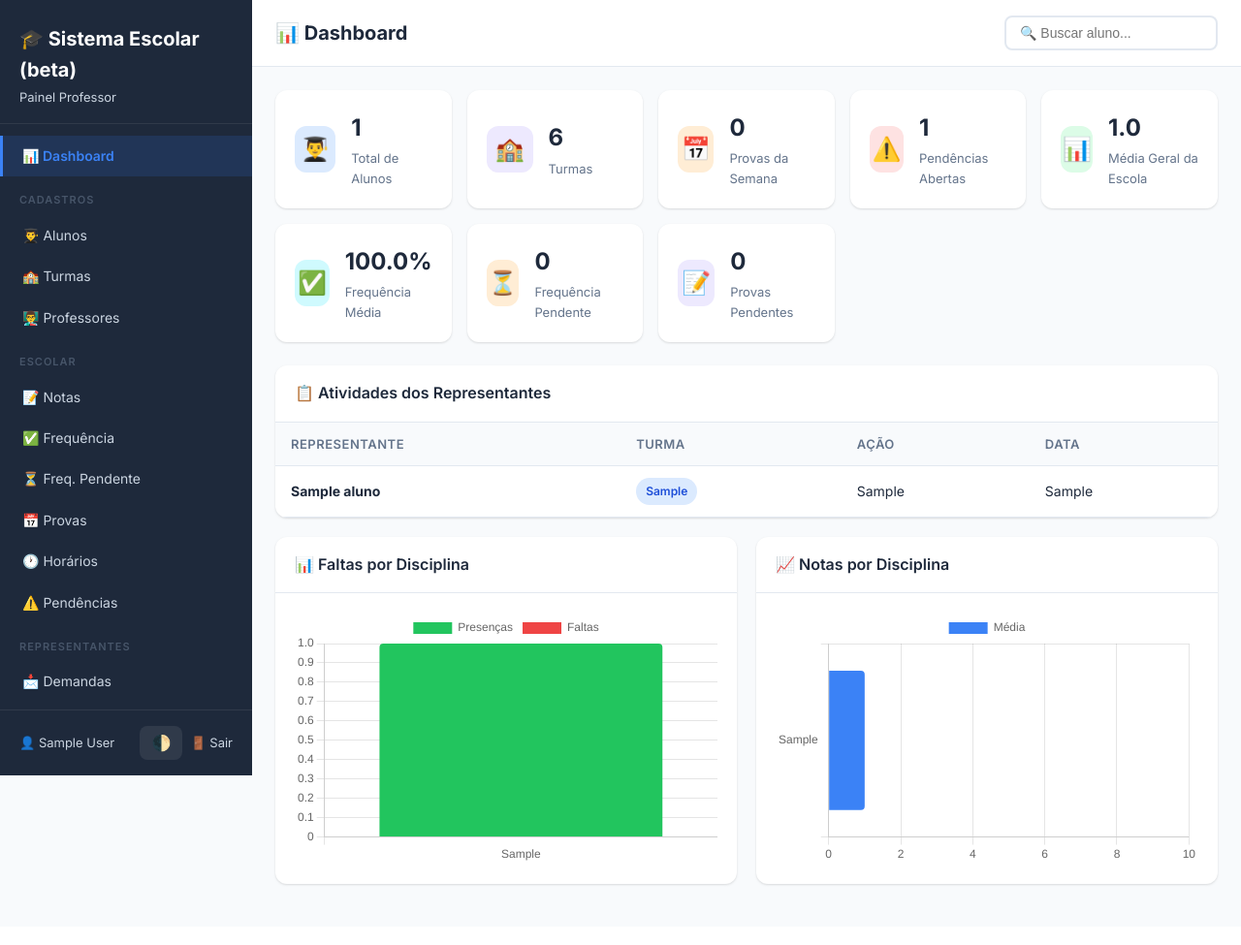
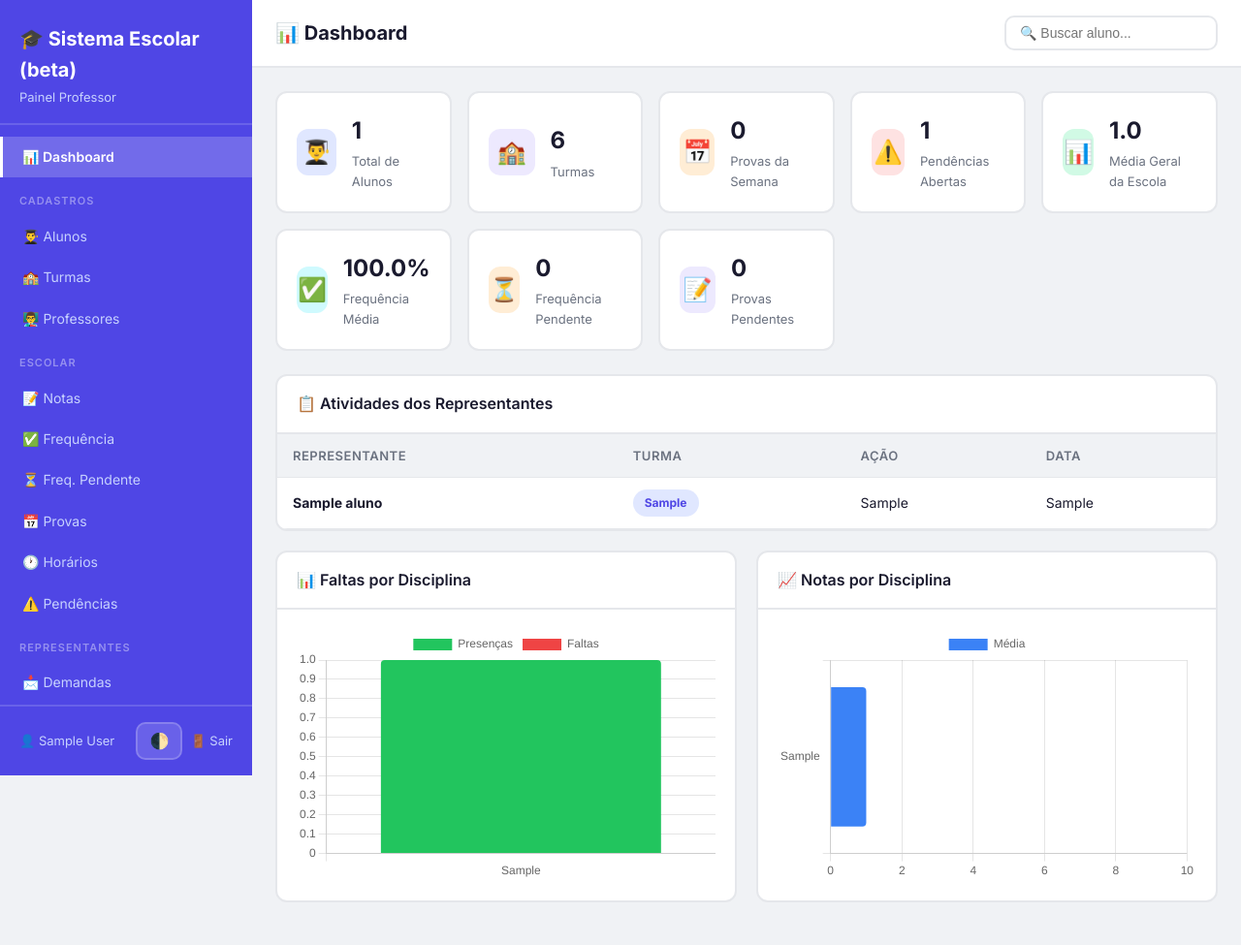
Before and after one commit to JamesFrs/Escola-System, a Flask app: page /dashboard in a window 1280 px wide. Shown: the whole page at 97% size. Before the commit the page ends 914 px from the top, so only its background shows below. Run offline with Flask 3, Linux system fonts and the light colour scheme; the visitor is signed in with stand-in values (Sample User, id 1); data comes from the database, SQL or seed files in the repository; tables that the repository leaves empty hold one stand-in row (values such as "Sample post").

Commit message:
Novo design flat colorido + dados acadêmicos no painel do representante
- CSS completamente reescrito: flat design colorido (estilo Slack/Discord)
- Sem sombras, bordas visíveis (2px), cores vibrantes, border-radius 10-12px
- Sidebar roxa com gradientes, badges coloridos, alertas com borda
- Dark mode atualizado para novo design
- Dashboard do representante agora mostra: Notas, Frequência por disciplina, Próximas Provas
- Média geral calculada automaticamente
- Situação do aluno (Aprovado/Recuperação/Reprovado) visível no painel

```diff
--- a/app.py
+++ b/app.py
@@ -1109,10 +1109,29 @@ def rep_dashboard():
     enquetes_ativas = query_db("SELECT COUNT(*) as c FROM enquetes WHERE turma=? AND ativa=1", [turma], one=True)['c']
     avisos = query_db("SELECT * FROM avisos WHERE turma=? ORDER BY data DESC LIMIT 5", [turma])
 
+    notas = query_db("SELECT * FROM notas WHERE codigo_aluno=? ORDER BY disciplina", [codigo])
+    provas = query_db("SELECT * FROM provas WHERE turma=? AND status='confirmada' ORDER BY data", [turma])
+    freq_por_disc = query_db("""
+        SELECT disciplina, COUNT(*) as total,
+               SUM(CASE WHEN presente=1 THEN 1 ELSE 0 END) as presencas,
+               SUM(CASE WHEN presente=0 THEN 1 ELSE 0 END) as faltas
+        FROM frequencia WHERE codigo_aluno=? GROUP BY disciplina ORDER BY disciplina
+    """, [codigo])
+
+    media_geral = 0
+    count = 0
+    for n in notas:
+        if n['nota'] > 0:
+            media_geral += n['nota']
+            count += 1
+    if count > 0:
+        media_geral = round(media_geral / count, 1)
+
     return render_template('representante/dashboard.html', aluno=aluno, turma=turma, funcao=funcao,
                            freq_pendente=freq_pendente, provas_pendentes=provas_pendentes,
                            demandas_abertas=demandas_abertas, enquetes_ativas=enquetes_ativas,
-                           avisos=avisos)
+                           avisos=avisos, notas=notas, provas=provas,
+                           freq_por_disc=freq_por_disc, media_geral=media_geral)
 
 
 @app.route('/representante/frequencia', methods=['GET', 'POST'])
--- a/static/css/style.css
+++ b/static/css/style.css
@@ -1,21 +1,25 @@
 :root {
-  --bg: #f8fafc; --bg-card: #ffffff; --text: #1e293b; --text-secondary: #64748b;
-  --primary: #3b82f6; --primary-dark: #2563eb; --success: #22c55e; --success-dark: #16a34a;
-  --warning: #f59e0b; --danger: #ef4444; --danger-dark: #dc2626;
-  --purple: #8b5cf6; --cyan: #06b6d4; --orange: #f97316;
-  --border: #e2e8f0; --sidebar-bg: #1e293b; --text-sidebar: #cbd5e1;
-  --radius: 12px; --shadow: 0 1px 3px rgba(0,0,0,0.08), 0 1px 2px rgba(0,0,0,0.06);
-  --shadow-lg: 0 10px 15px -3px rgba(0,0,0,0.1), 0 4px 6px -2px rgba(0,0,0,0.05);
+  --bg: #f0f2f5; --bg-card: #ffffff; --text: #1a1a2e; --text-secondary: #6b7280;
+  --primary: #4f46e5; --primary-dark: #4338ca; --primary-light: #e0e7ff;
+  --success: #10b981; --success-dark: #059669; --success-light: #d1fae5;
+  --warning: #f59e0b; --warning-dark: #d97706; --warning-light: #fef3c7;
+  --danger: #ef4444; --danger-dark: #dc2626; --danger-light: #fee2e2;
+  --purple: #8b5cf6; --purple-light: #ede9fe;
+  --cyan: #06b6d4; --cyan-light: #cffafe;
+  --orange: #f97316; --orange-light: #ffedd5;
+  --pink: #ec4899; --pink-light: #fce7f3;
+  --border: #e5e7eb; --sidebar-bg: #4f46e5; --sidebar-hover: #4338ca;
+  --text-sidebar: #c7d2fe; --radius: 12px; --shadow: none;
+  --shadow-lg: none;
 }
 
 *, *::before, *::after { box-sizing: border-box; margin: 0; padding: 0; }
-
 body { font-family: 'Inter', -apple-system, BlinkMacSystemFont, sans-serif; background: var(--bg); color: var(--text); line-height: 1.6; }
 
 /* ===== LOGIN ===== */
-.login-body { min-height: 100vh; display: flex; align-items: center; justify-content: center; background: linear-gradient(135deg, #1e293b 0%, #334155 50%, #1e293b 100%); }
+.login-body { min-height: 100vh; display: flex; align-items: center; justify-content: center; background: linear-gradient(135deg, #4f46e5 0%, #7c3aed 50%, #ec4899 100%); }
 .login-container { width: 100%; max-width: 800px; padding: 20px; }
-.login-box { background: var(--bg-card); border-radius: 20px; padding: 40px; box-shadow: var(--shadow-lg); text-align: center; }
+.login-box { background: var(--bg-card); border-radius: 20px; padding: 40px; text-align: center; border: 3px solid #e0e7ff; }
 .login-logo { font-size: 48px; margin-bottom: 8px; }
 .login-box h1 { font-size: 32px; color: var(--text); margin-bottom: 4px; }
 .login-box .subtitle { color: var(--text-secondary); margin-bottom: 24px; }
@@ -58,47 +63,47 @@ body { font-family: 'Inter', -apple-system, BlinkMacSystemFont, sans-serif; back
 
 /* ===== SIDEBAR ===== */
 .sidebar { width: 260px; background: var(--sidebar-bg); color: var(--text-sidebar); display: flex; flex-direction: column; position: fixed; top: 0; left: 0; bottom: 0; z-index: 100; transition: transform 0.3s; }
-.sidebar-header { padding: 24px 20px 16px; border-bottom: 1px solid rgba(255,255,255,0.08); }
+.sidebar-header { padding: 24px 20px 16px; border-bottom: 2px solid rgba(255,255,255,0.15); }
 .sidebar-header h2 { color: #fff; font-size: 20px; }
 .sidebar-header p { color: var(--text-sidebar); font-size: 13px; margin-top: 2px; }
 .sidebar-nav { flex: 1; padding: 12px 0; overflow-y: auto; }
-.sidebar-nav a { display: block; padding: 10px 20px; color: var(--text-sidebar); text-decoration: none; font-size: 14px; transition: all 0.2s; border-left: 3px solid transparent; }
-.sidebar-nav a:hover { background: rgba(255,255,255,0.06); color: #fff; }
-.sidebar-nav a.active { background: rgba(59,130,246,0.15); color: var(--primary); border-left-color: var(--primary); font-weight: 600; }
-.nav-section { padding: 16px 20px 6px; font-size: 11px; text-transform: uppercase; letter-spacing: 1px; color: #475569; font-weight: 600; }
-.sidebar-footer { padding: 16px 20px; border-top: 1px solid rgba(255,255,255,0.08); display: flex; justify-content: space-between; align-items: center; }
+.sidebar-nav a { display: block; padding: 10px 20px; color: var(--text-sidebar); text-decoration: none; font-size: 14px; transition: all 0.15s; border-left: 3px solid transparent; }
+.sidebar-nav a:hover { background: var(--sidebar-hover); color: #fff; }
+.sidebar-nav a.active { background: rgba(255,255,255,0.2); color: #fff; border-left-color: #fff; font-weight: 600; }
+.nav-section { padding: 16px 20px 6px; font-size: 11px; text-transform: uppercase; letter-spacing: 1px; color: rgba(255,255,255,0.4); font-weight: 600; }
+.sidebar-footer { padding: 16px 20px; border-top: 2px solid rgba(255,255,255,0.15); display: flex; justify-content: space-between; align-items: center; }
 .sidebar-footer a { color: var(--text-sidebar); text-decoration: none; font-size: 13px; }
 .sidebar-footer a:hover { color: #fff; }
 
 /* ===== MAIN CONTENT ===== */
 .main-content { flex: 1; margin-left: 260px; min-height: 100vh; }
-.topbar { display: flex; align-items: center; gap: 16px; padding: 16px 24px; background: var(--bg-card); border-bottom: 1px solid var(--border); position: sticky; top: 0; z-index: 50; }
+.topbar { display: flex; align-items: center; gap: 16px; padding: 16px 24px; background: var(--bg-card); border-bottom: 2px solid var(--border); position: sticky; top: 0; z-index: 50; }
 .topbar h1 { font-size: 20px; flex: 1; }
 .menu-toggle { display: none; background: none; border: none; font-size: 24px; cursor: pointer; padding: 4px 8px; }
 .topbar-search { position: relative; }
-.topbar-search input { padding: 8px 14px; border: 2px solid var(--border); border-radius: 8px; font-size: 14px; width: 220px; }
+.topbar-search input { padding: 8px 14px; border: 2px solid var(--border); border-radius: 10px; font-size: 14px; width: 220px; }
 .topbar-search input:focus { outline: none; border-color: var(--primary); }
-.search-dropdown { position: absolute; top: 100%; right: 0; background: var(--bg-card); border: 1px solid var(--border); border-radius: 8px; box-shadow: var(--shadow-lg); min-width: 320px; max-height: 300px; overflow-y: auto; display: none; z-index: 200; }
+.search-dropdown { position: absolute; top: 100%; right: 0; background: var(--bg-card); border: 2px solid var(--border); border-radius: 12px; min-width: 320px; max-height: 300px; overflow-y: auto; display: none; z-index: 200; }
 .search-item { display: block; padding: 10px 14px; color: var(--text); text-decoration: none; font-size: 14px; border-bottom: 1px solid var(--border); }
-.search-item:hover { background: var(--bg); }
+.search-item:hover { background: var(--primary-light); }
 
 #pageContent { padding: 24px; }
 
 /* ===== CARDS ===== */
-.card { background: var(--bg-card); border-radius: var(--radius); box-shadow: var(--shadow); overflow: hidden; margin-bottom: 20px; }
-.card-header { display: flex; align-items: center; justify-content: space-between; padding: 16px 20px; border-bottom: 1px solid var(--border); }
+.card { background: var(--bg-card); border-radius: var(--radius); border: 2px solid var(--border); overflow: hidden; margin-bottom: 20px; }
+.card-header { display: flex; align-items: center; justify-content: space-between; padding: 16px 20px; border-bottom: 2px solid var(--border); }
 .card-header h2 { font-size: 16px; font-weight: 600; }
 
 /* ===== STAT CARDS ===== */
 .stats-grid { display: grid; grid-template-columns: repeat(auto-fit, minmax(180px, 1fr)); gap: 16px; margin-bottom: 24px; }
-.stat-card { background: var(--bg-card); border-radius: var(--radius); box-shadow: var(--shadow); padding: 20px; display: flex; align-items: center; gap: 16px; }
+.stat-card { background: var(--bg-card); border-radius: var(--radius); border: 2px solid var(--border); padding: 20px; display: flex; align-items: center; gap: 16px; }
 .stat-icon { width: 48px; height: 48px; border-radius: 12px; display: flex; align-items: center; justify-content: center; font-size: 24px; }
-.stat-icon.blue { background: #dbeafe; }
-.stat-icon.green { background: #dcfce7; }
-.stat-icon.orange { background: #ffedd5; }
-.stat-icon.red { background: #fee2e2; }
-.stat-icon.purple { background: #ede9fe; }
-.stat-icon.cyan { background: #cffafe; }
+.stat-icon.blue { background: var(--primary-light); }
+.stat-icon.green { background: var(--success-light); }
+.stat-icon.orange { background: var(--orange-light); }
+.stat-icon.red { background: var(--danger-light); }
+.stat-icon.purple { background: var(--purple-light); }
+.stat-icon.cyan { background: var(--cyan-light); }
 .stat-info h3 { font-size: 24px; font-weight: 700; }
 .stat-info p { font-size: 13px; color: var(--text-secondary); margin-top: 2px; }
 
@@ -110,26 +115,26 @@ body { font-family: 'Inter', -apple-system, BlinkMacSystemFont, sans-serif; back
 table { width: 100%; border-collapse: collapse; }
 th, td { padding: 12px 16px; text-align: left; border-bottom: 1px solid var(--border); font-size: 14px; }
 th { background: var(--bg); font-weight: 600; color: var(--text-secondary); font-size: 13px; text-transform: uppercase; letter-spacing: 0.5px; }
-tr:hover { background: #f1f5f9; }
+tr:hover { background: var(--primary-light); }
 .actions { white-space: nowrap; }
 .actions a { margin-right: 8px; text-decoration: none; font-size: 16px; }
 .empty-state { text-align: center; color: var(--text-secondary); padding: 32px !important; }
 
 /* ===== BADGES ===== */
-.badge { display: inline-block; padding: 4px 10px; border-radius: 20px; font-size: 12px; font-weight: 600; }
-.badge-primary { background: #dbeafe; color: #1d4ed8; }
-.badge-success { background: #dcfce7; color: #16a34a; }
-.badge-warning { background: #fef3c7; color: #d97706; }
-.badge-danger { background: #fee2e2; color: #dc2626; }
+.badge { display: inline-block; padding: 4px 12px; border-radius: 20px; font-size: 12px; font-weight: 700; }
+.badge-primary { background: var(--primary-light); color: var(--primary); }
+.badge-success { background: var(--success-light); color: var(--success-dark); }
+.badge-warning { background: var(--warning-light); color: var(--warning-dark); }
+.badge-danger { background: var(--danger-light); color: var(--danger-dark); }
 
 /* ===== ALERTS ===== */
-.alert { padding: 12px 16px; border-radius: 8px; margin-bottom: 16px; font-size: 14px; font-weight: 500; }
-.alert-success { background: #dcfce7; color: #16a34a; border: 1px solid #bbf7d0; }
-.alert-error { background: #fee2e2; color: #dc2626; border: 1px solid #fecaca; }
+.alert { padding: 12px 16px; border-radius: 10px; margin-bottom: 16px; font-size: 14px; font-weight: 500; border: 2px solid; }
+.alert-success { background: var(--success-light); color: var(--success-dark); border-color: var(--success); }
+.alert-error { background: var(--danger-light); color: var(--danger-dark); border-color: var(--danger); }
 
 /* ===== PORTAL ===== */
 .portal-layout { min-height: 100vh; background: var(--bg); }
-.portal-header { background: var(--sidebar-bg); color: #fff; padding: 16px 24px; display: flex; align-items: center; justify-content: space-between; }
+.portal-header { background: var(--sidebar-bg); color: #fff; padding: 16px 24px; display: flex; align-items: center; justify-content: space-between; border-bottom: 3px solid var(--primary-dark); }
 .portal-header h1 { font-size: 18px; }
 .portal-user { display: flex; align-items: center; gap: 16px; }
 .portal-main { max-width: 1200px; margin: 0 auto; padding: 24px; }
@@ -137,8 +142,40 @@ tr:hover { background: #f1f5f9; }
 .portal-welcome h2 { font-size: 24px; margin-bottom: 4px; }
 .portal-welcome p { color: var(--text-secondary); }
 
+/* ===== INFO BOX ===== */
+.info-box { padding: 12px; border: 2px solid var(--border); border-radius: 10px; }
+.info-box label { font-size: 12px; font-weight: 600; color: var(--text-secondary); text-transform: uppercase; letter-spacing: 0.5px; margin-bottom: 4px; display: block; }
+.info-box p { font-size: 14px; margin: 0; }
+
 /* ===== CHART ===== */
 .chart-container { padding: 20px; height: 300px; position: relative; }
+
+/* ===== DARK MODE ===== */
+[data-theme="dark"] {
+  --bg: #0f0f23; --bg-card: #1a1a2e; --text: #e2e8f0; --text-secondary: #94a3b8;
+  --border: #2d2d44; --sidebar-bg: #1a1a2e; --sidebar-hover: #2d2d44;
+  --primary-light: #1e1b4b; --success-light: #064e3b; --warning-light: #78350f;
+  --danger-light: #7f1d1d; --purple-light: #2e1065; --cyan-light: #164e63;
+  --orange-light: #7c2d12; --pink-light: #831843;
+}
+[data-theme="dark"] body { background: var(--bg); color: var(--text); }
+[data-theme="dark"] .card { background: var(--bg-card); border-color: var(--border); }
+[data-theme="dark"] .stat-card { background: var(--bg-card); border-color: var(--border); }
+[data-theme="dark"] .topbar { background: var(--bg-card); border-color: var(--border); }
+[data-theme="dark"] th { background: #12121f; }
+[data-theme="dark"] tr:hover { background: var(--primary-light); }
+[data-theme="dark"] .form-group input, [data-theme="dark"] .form-group select, [data-theme="dark"] .form-group textarea { background: var(--bg-card); color: var(--text); border-color: var(--border); }
+[data-theme="dark"] .btn-outline { color: var(--text); border-color: var(--border); }
+[data-theme="dark"] .search-dropdown { background: var(--bg-card); border-color: var(--border); }
+[data-theme="dark"] .search-item { color: var(--text); border-color: var(--border); }
+[data-theme="dark"] .search-item:hover { background: var(--primary-light); }
+[data-theme="dark"] .portal-header { background: var(--sidebar-bg); }
+[data-theme="dark"] .info-box { border-color: var(--border); background: var(--bg-card); }
+[data-theme="dark"] .alert-success { background: var(--success-light); border-color: var(--success); }
+[data-theme="dark"] .alert-error { background: var(--danger-light); border-color: var(--danger); }
+
+.theme-toggle { background: rgba(255,255,255,0.15); border: 2px solid rgba(255,255,255,0.2); color: #fff; padding: 8px 12px; border-radius: 10px; cursor: pointer; font-size: 16px; transition: all 0.15s; }
+.theme-toggle:hover { background: rgba(255,255,255,0.25); }
 
 /* ===== RESPONSIVE ===== */
 @media (max-width: 1024px) {
@@ -164,30 +201,3 @@ tr:hover { background: #f1f5f9; }
   .card-header { flex-direction: column; gap: 12px; align-items: flex-start; }
   .portal-header { flex-direction: column; gap: 12px; text-align: center; }
 }
-
-/* ===== DARK MODE ===== */
-[data-theme="dark"] {
-  --bg: #0f172a; --bg-card: #1e293b; --text: #e2e8f0; --text-secondary: #94a3b8;
-  --border: #334155; --sidebar-bg: #020617;
-}
-[data-theme="dark"] body { background: var(--bg); color: var(--text); }
-[data-theme="dark"] .card { background: var(--bg-card); }
-[data-theme="dark"] .stat-card { background: var(--bg-card); }
-[data-theme="dark"] .topbar { background: var(--bg-card); border-color: var(--border); }
-[data-theme="dark"] th { background: #1a2332; }
-[data-theme="dark"] tr:hover { background: #1a2332; }
-[data-theme="dark"] .form-group input, [data-theme="dark"] .form-group select, [data-theme="dark"] .form-group textarea { background: var(--bg-card); color: var(--text); border-color: var(--border); }
-[data-theme="dark"] .btn-outline { color: var(--text); border-color: var(--border); }
-[data-theme="dark"] .badge-primary { background: #1e3a5f; color: #93c5fd; }
-[data-theme="dark"] .badge-success { background: #14532d; color: #86efac; }
-[data-theme="dark"] .badge-warning { background: #78350f; color: #fcd34d; }
-[data-theme="dark"] .badge-danger { background: #7f1d1d; color: #fca5a5; }
-[data-theme="dark"] .alert-success { background: #14532d; color: #86efac; border-color: #166534; }
-[data-theme="dark"] .alert-error { background: #7f1d1d; color: #fca5a5; border-color: #991b1b; }
-[data-theme="dark"] .search-dropdown { background: var(--bg-card); border-color: var(--border); }
-[data-theme="dark"] .search-item { color: var(--text); border-color: var(--border); }
-[data-theme="dark"] .search-item:hover { background: #1a2332; }
-[data-theme="dark"] .portal-header { background: var(--sidebar-bg); }
-
-.theme-toggle { background: rgba(255,255,255,0.08); border: none; color: var(--text-sidebar); padding: 8px 12px; border-radius: 8px; cursor: pointer; font-size: 16px; transition: background 0.2s; }
-.theme-toggle:hover { background: rgba(255,255,255,0.15); }
```
Also changed, not shown: other parts of static/css/style.css (+12 -11 lines), templates/representante/dashboard.html (+77 -1 lines).
